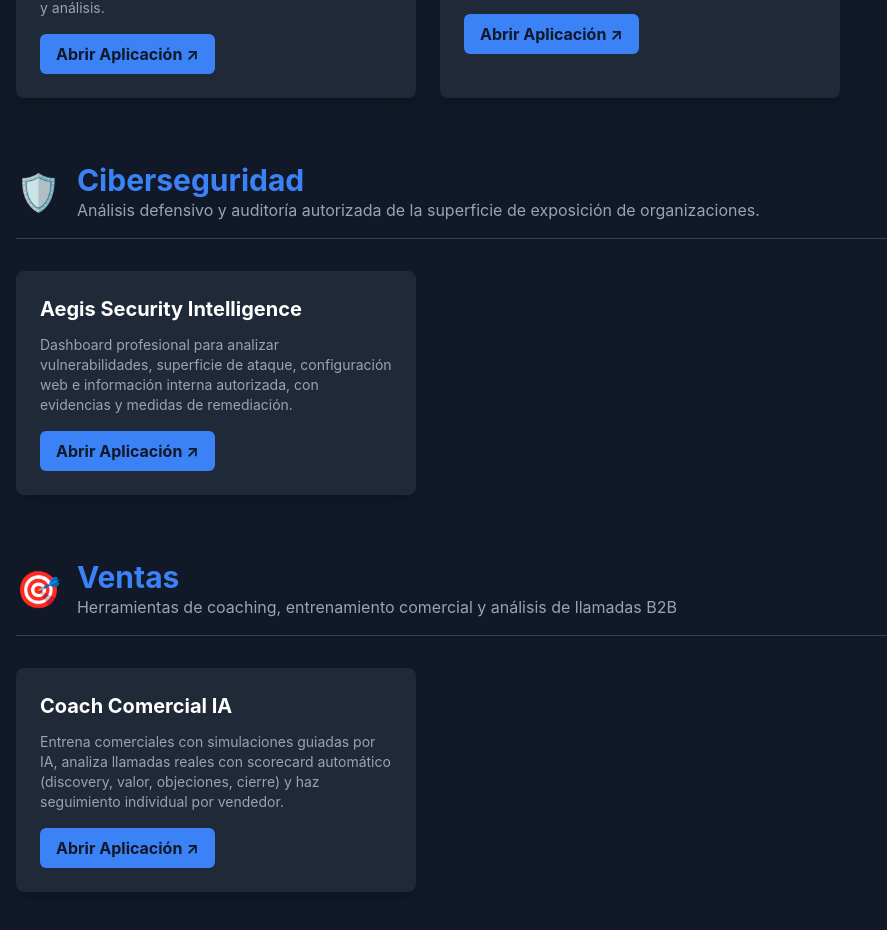
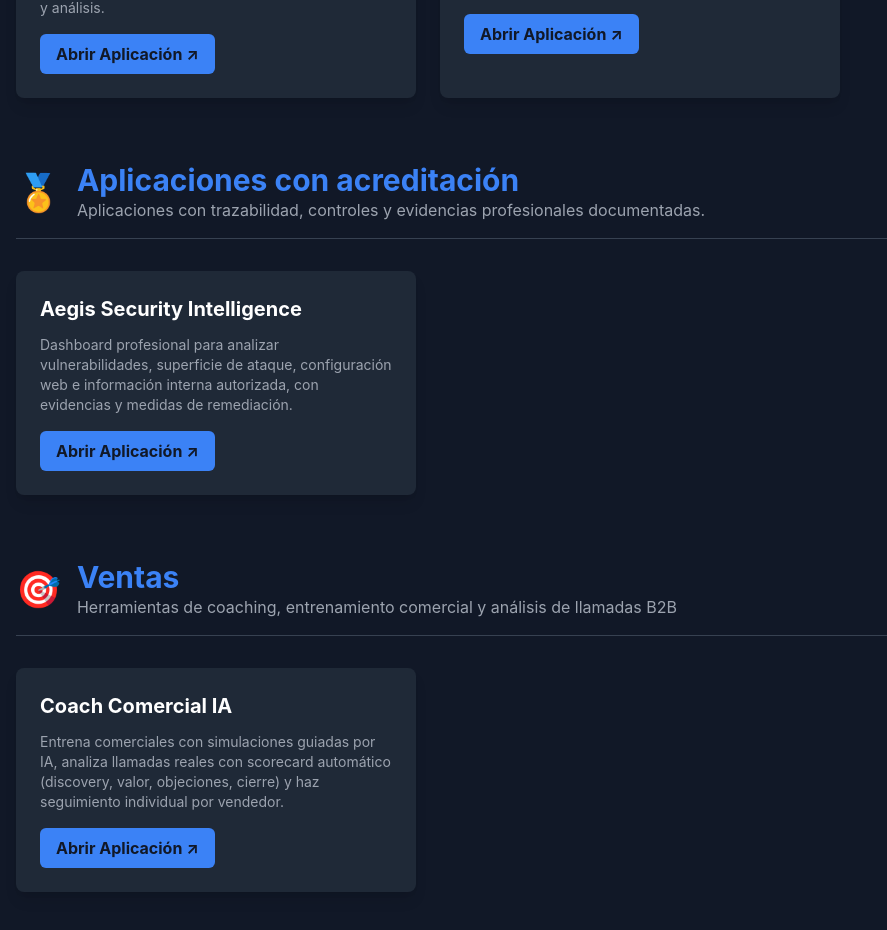
Before and after one commit to lbt00001-beep/mbainative-website, a Next.js app in the folder app/: page /aplicaciones in a window 1280 px wide. Shown: the part 3105-4035 px from the top of the page, without its empty margins (0-887 px from the left). Built offline with nearby package versions, Linux system fonts and the light colour scheme.

Commit message:
feat: add accredited applications subsection

```diff
--- a/app/app/aplicaciones/page.tsx
+++ b/app/app/aplicaciones/page.tsx
@@ -178,10 +178,10 @@ const categorias = [
     ]
   },
   {
-    id: "ciberseguridad",
-    nombre: "Ciberseguridad",
-    icono: "🛡️",
-    descripcion: "Análisis defensivo y auditoría autorizada de la superficie de exposición de organizaciones.",
+    id: "aplicaciones-con-acreditacion",
+    nombre: "Aplicaciones con acreditación",
+    icono: "🏅",
+    descripcion: "Aplicaciones con trazabilidad, controles y evidencias profesionales documentadas.",
     apps: [
       {
         nombre: "Aegis Security Intelligence",
```
